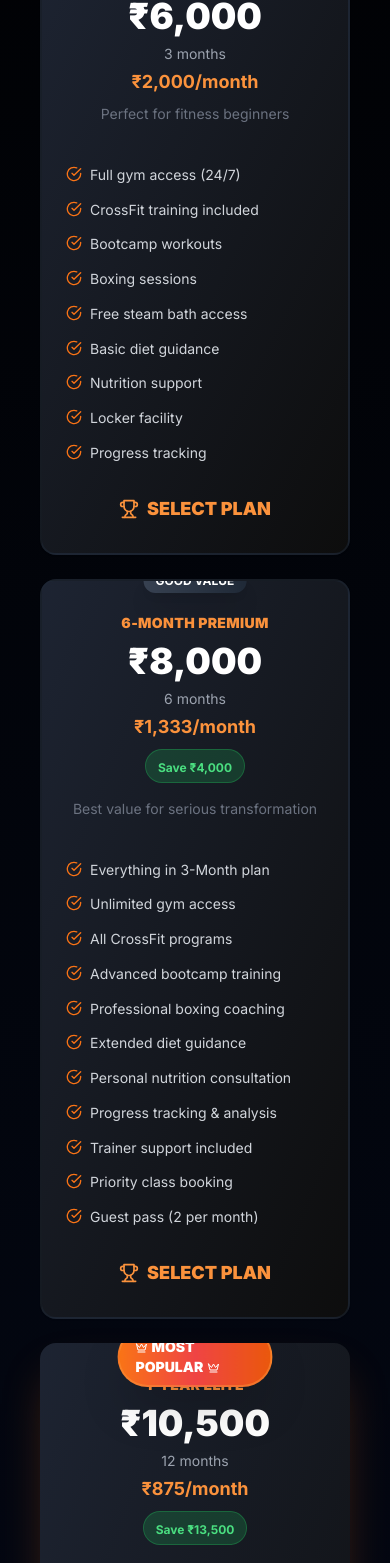
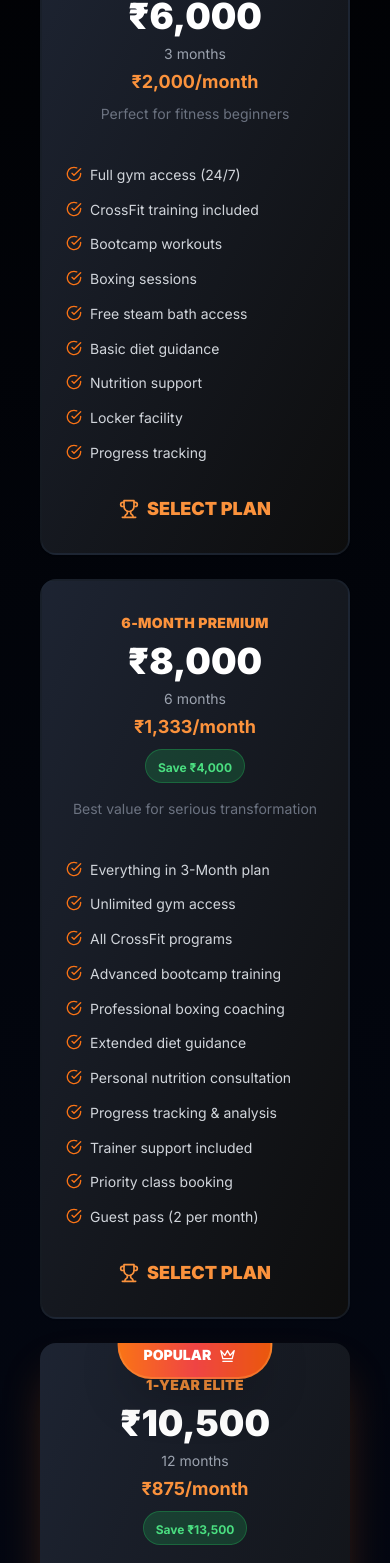
Before and after one commit to Ananddd06/Gym_website_fusion24, a Next.js app: page / in a window 390 px wide. Shown: the part 10335-11898 px from the top of the page. Built offline with nearby package versions, Linux system fonts and the light colour scheme.

Commit message:
Fix overlapping badges in pricing section with better positioning

```diff
--- a/app/page.tsx
+++ b/app/page.tsx
@@ -721,7 +721,7 @@ export default function Fusion24Website() {
                 ],
                 popular: false,
                 savings: null,
-                badge: "STARTER"
+                badge: null
               },
               {
                 name: "6-MONTH PREMIUM",
@@ -744,7 +744,7 @@ export default function Fusion24Website() {
                 ],
                 popular: false,
                 savings: "Save ₹4,000",
-                badge: "GOOD VALUE"
+                badge: null
               },
               {
                 name: "1-YEAR ELITE",
@@ -786,18 +786,18 @@ export default function Fusion24Website() {
                 } opacity-0 group-hover:opacity-100 transition-opacity duration-500`}></div>
 
                 {plan.popular && (
-                  <div className="absolute -top-4 sm:-top-6 left-1/2 transform -translate-x-1/2 z-20">
-                    <div className="bg-gradient-to-r from-orange-500 via-red-500 to-orange-600 text-white px-4 sm:px-8 py-2 sm:py-3 rounded-full text-sm sm:text-lg font-black shadow-2xl border-2 border-orange-400/50">
-                      <Crown className="inline h-3 w-3 sm:h-5 sm:w-5 mr-1 sm:mr-2" />
+                  <div className="absolute -top-8 left-1/2 transform -translate-x-1/2 z-20">
+                    <div className="bg-gradient-to-r from-orange-500 via-red-500 to-orange-600 text-white px-6 sm:px-8 py-3 sm:py-4 rounded-full text-sm sm:text-lg font-black shadow-2xl border-2 border-orange-400/50">
+                      <Crown className="inline h-4 w-4 sm:h-5 sm:w-5 mr-2" />
                       {plan.badge}
-                      <Crown className="inline h-3 w-3 sm:h-5 sm:w-5 ml-1 sm:ml-2" />
+                      <Crown className="inline h-4 w-4 sm:h-5 sm:w-5 ml-2" />
                     </div>
                   </div>
                 )}
 
-                {!plan.popular && (
-                  <div className="absolute -top-3 sm:-top-4 left-1/2 transform -translate-x-1/2 z-20">
-                    <div className="bg-gradient-to-r from-gray-700 to-gray-800 text-white px-3 sm:px-6 py-1 sm:py-2 rounded-full text-xs sm:text-sm font-bold shadow-xl">
+                {!plan.popular && plan.badge && (
+                  <div className="absolute -top-6 left-1/2 transform -translate-x-1/2 z-20">
+                    <div className="bg-gradient-to-r from-gray-700 to-gray-800 text-white px-4 sm:px-6 py-2 sm:py-3 rounded-full text-xs sm:text-sm font-bold shadow-xl border border-gray-600">
                       {plan.badge}
                     </div>
                   </div>
```
